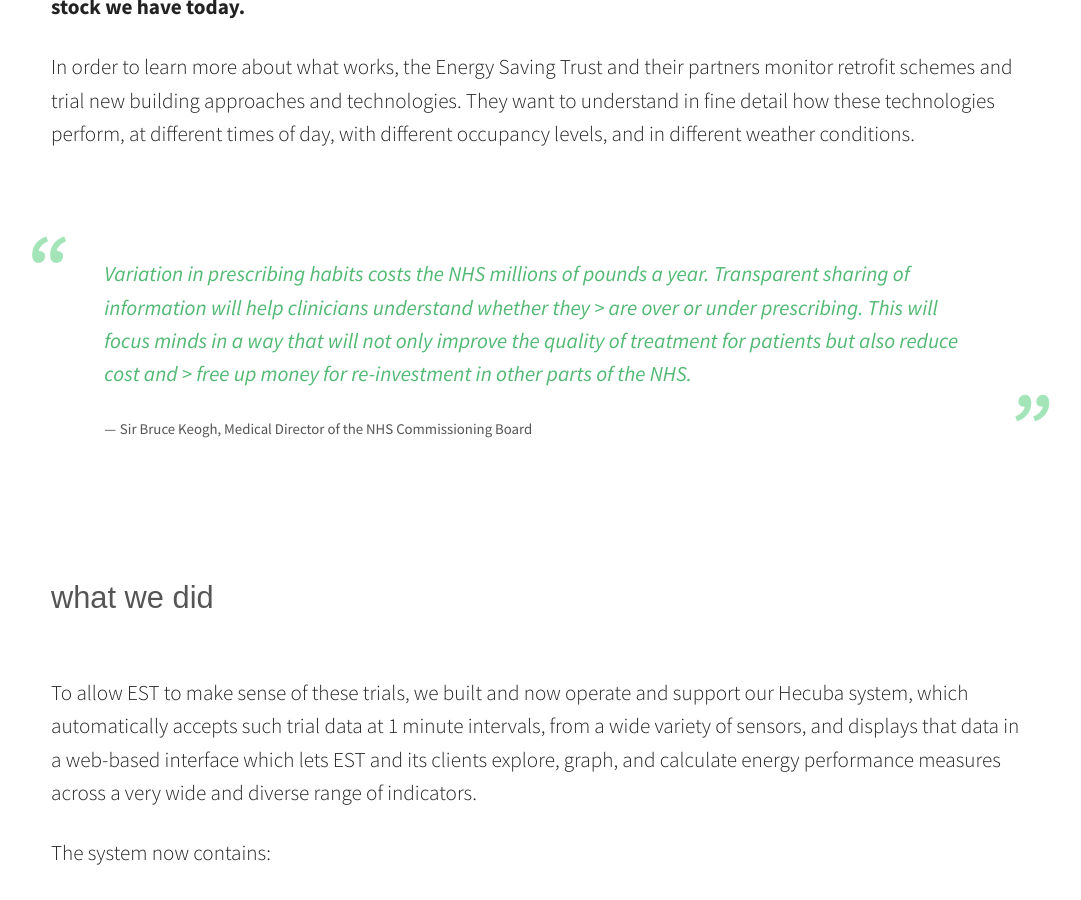
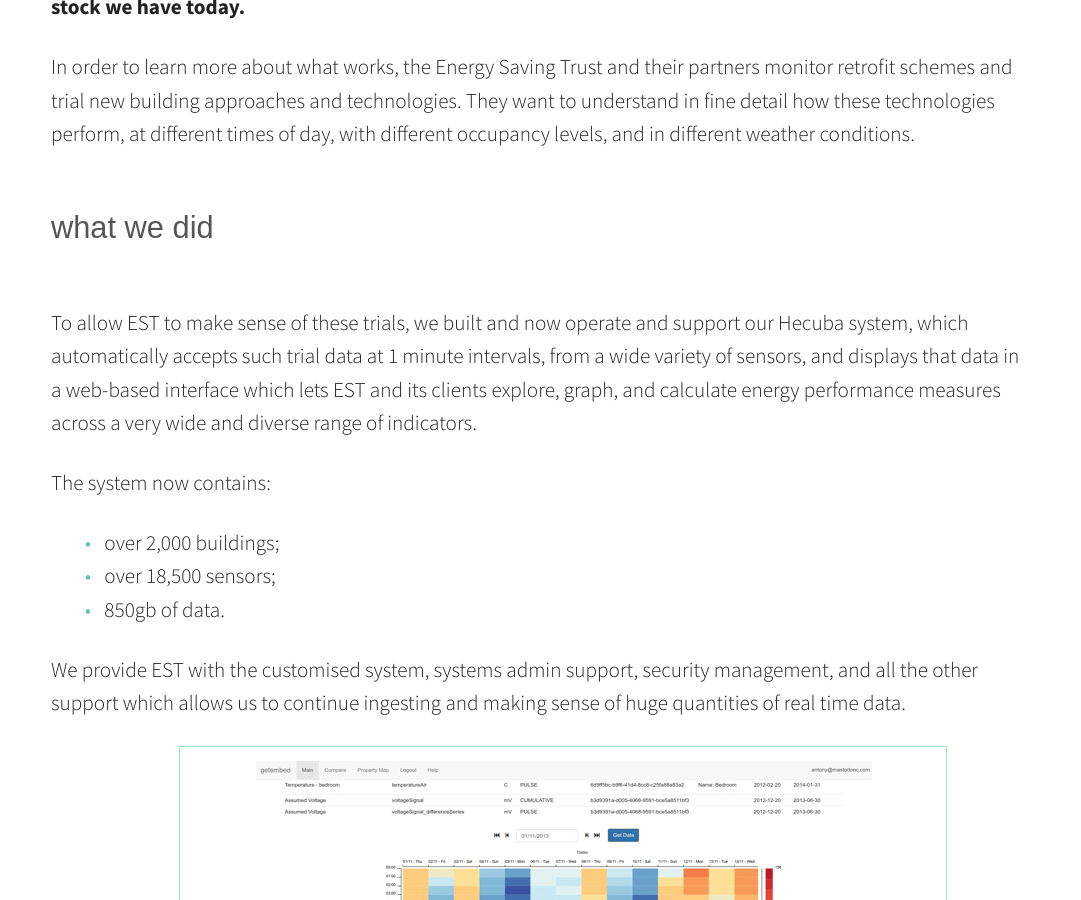
Before and after one commit to mantree/mastodonc.github.com, a Jekyll site: the page built from _casestudies/est.md, in a window 1280 px wide and 900 px high, scrolled down 1334 px. Shown: the whole window, without its empty margins (77-1158 px from the left). Built offline with Jekyll 4.4.1, drawn with Linux system fonts in a browser that asks for light colours; nearby versions of some CDN libraries.

Commit message:
Fixed EST case study as per 1723

```diff
--- a/_casestudies/est.md
+++ b/_casestudies/est.md
@@ -13,9 +13,6 @@
 In order to hit environmental targets, UK buildings need to become dramatically more energy-efficient. However, we don't necessarily know which energy saving approaches work best in the real UK building stock we have today.
 
 In order to learn more about what works, the Energy Saving Trust and their partners monitor retrofit schemes and trial new building approaches and technologies. They want to understand in fine detail how these technologies perform, at different times of day, with different occupancy levels, and in different weather conditions.
-
-> Variation in prescribing habits costs the NHS millions of pounds a year. Transparent sharing of information will help clinicians understand whether they > are over or under prescribing. This will focus minds in a way that will not only improve the quality of treatment for patients but also reduce cost and > free up money for re-investment in other parts of the NHS.
-<cite>Sir Bruce Keogh, Medical Director of the NHS Commissioning Board</cite>
 
 ## What We Did
 To allow EST to make sense of these trials, we built and now operate and support our Hecuba system, which automatically accepts such trial data at 1 minute intervals, from a wide variety of sensors, and displays that data in a web-based interface which lets EST and its clients explore, graph, and calculate energy performance measures across a very wide and diverse range of indicators.
```
